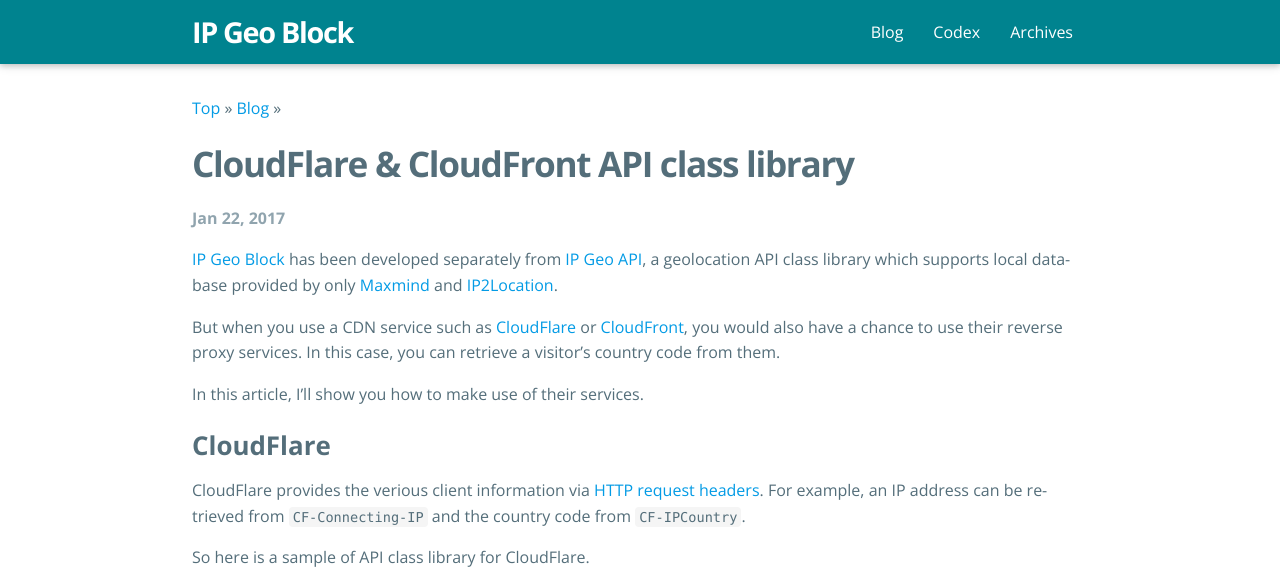
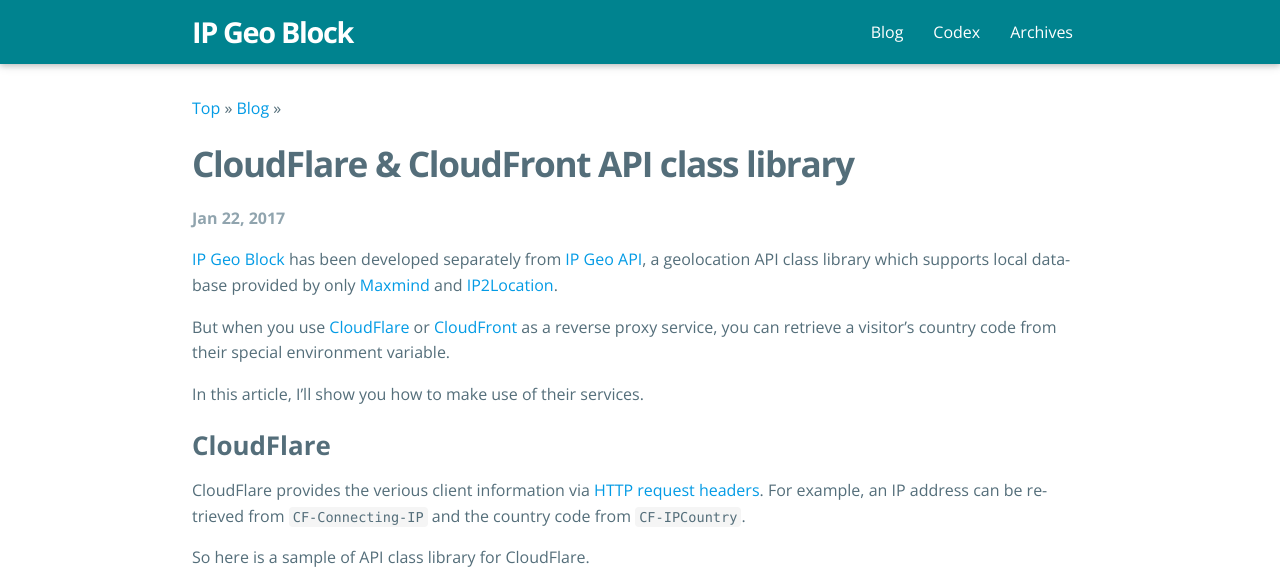
Before and after one commit to tokkonopapa/WordPress-IP-Geo-Block, a Jekyll site: the page built from _posts/article/2017-01-22-api-class-library.md, in a window 1280 px wide and 900 px high, cut to the strip 0-588 px from the top of the window. Built offline with Jekyll 4.4.1, drawn with Linux system fonts in a browser that asks for light colours; emoji names are drawn with the system emoji font; some web fonts are replaced.

Commit message:
Update article.

```diff
--- a/_posts/article/2017-01-15-api-class-library.md
+++ b/_posts/article/2017-01-22-api-class-library.md
@@ -18,10 +18,9 @@
 supports local database provided by only [Maxmind][Maxmind] and
 [IP2Location][IP2Location].
 
-But when you use a CDN service such as [CloudFlare][CloudFlare] or
-[CloudFront][CloudFront], you would also have a chance to use their
-reverse proxy services. In this case, you can retrieve a visitor's
-country code from them.
+But when you use [CloudFlare][CloudFlare] or [CloudFront][CloudFront] as a
+reverse proxy service, you can retrieve a visitor's country code from their
+special environment variable.
 
 In this article, I'll show you how to make use of their services.
 
```
